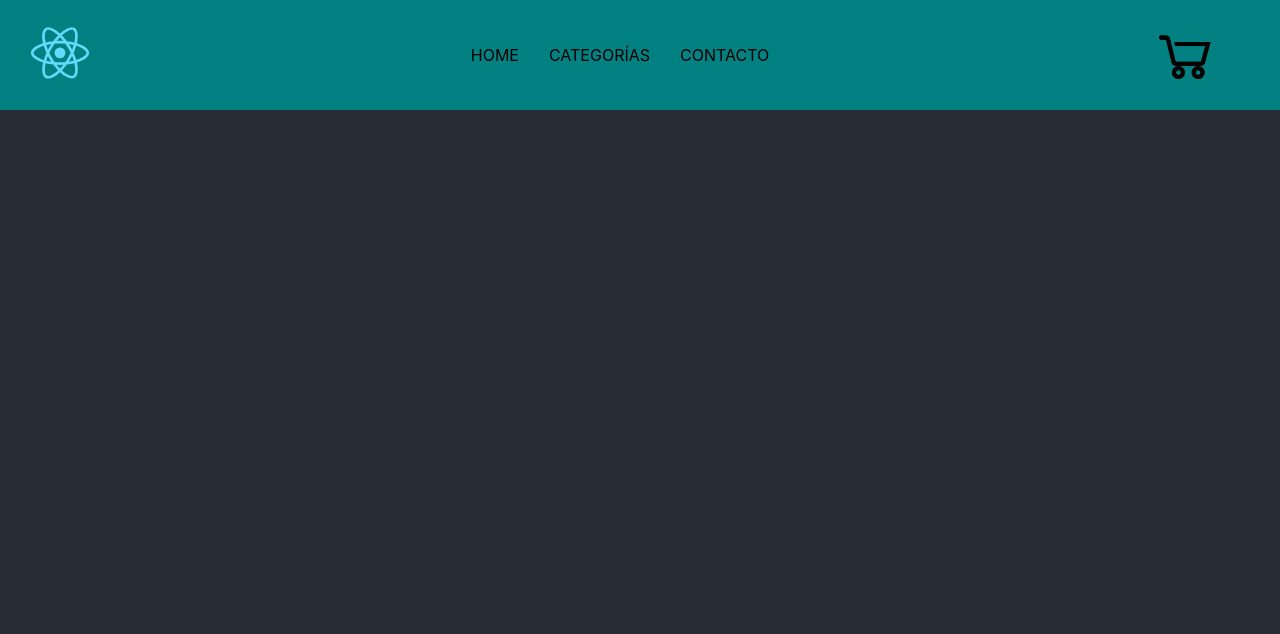
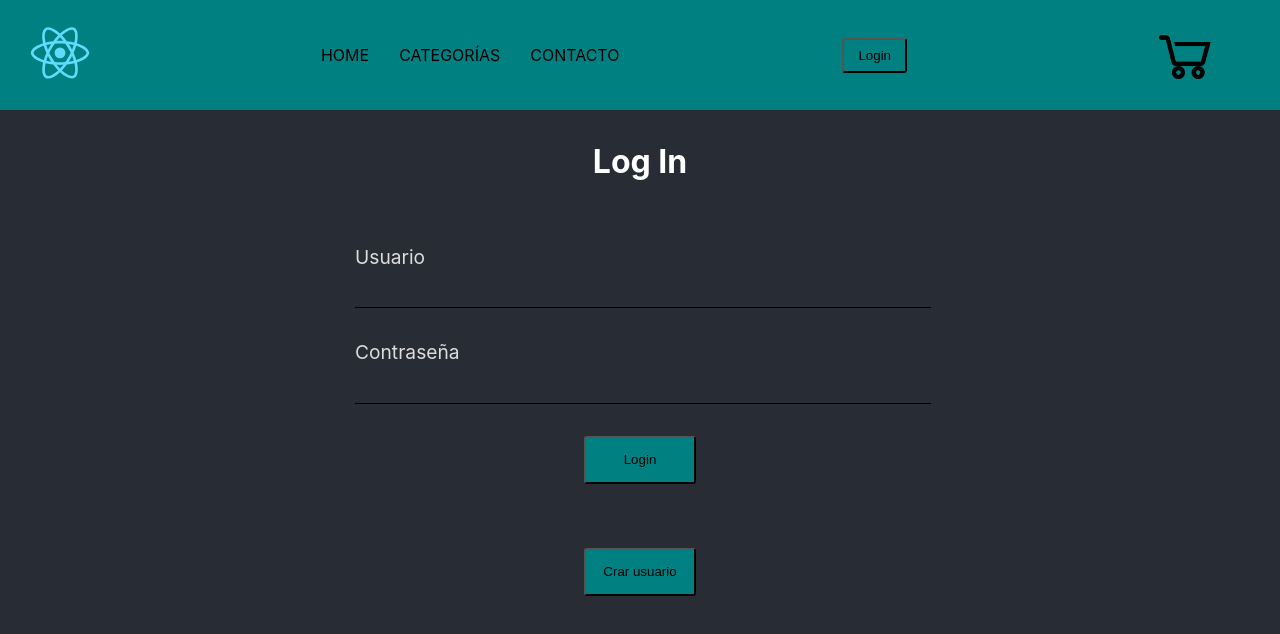
Before and after one commit to pedrolampo/proyecto-react, a React (Create React App) app: page /login in a window 1280 px wide. Shown: the top 634 px of the page. Built offline with nearby package versions, Linux system fonts and the light colour scheme.

Commit message:
manual login

```diff
--- a/src/App.js
+++ b/src/App.js
@@ -9,8 +9,22 @@ import { CartContextProvider } from './context/CartContext';
 import { ContactContextProvider } from './context/Contact';
 import { NotificationContextProvider } from './context/NotificationContext';
 import Notification from './components/Notification/Notification';
+import Login from './components/Login/Login';
+import { useEffect, useContext } from 'react';
+import UserContext from './context/UserContext';
 
 const App = () => {
+    const { login } = useContext(UserContext);
+
+    useEffect(() => {
+        const loggedUserJSON = window.localStorage.getItem('user');
+
+        if (loggedUserJSON) {
+            const objUser = JSON.parse(loggedUserJSON);
+            login(objUser);
+        }
+    }, []); //eslint-disable-line
+
     return (
         <div className="App">
             <CartContextProvider>
@@ -34,6 +48,7 @@ const App = () => {
                                     element={<CategoriesContainer />}
                                 />
                                 <Route path="/cart" element={<Cart />} />
+                                <Route path="/login" element={<Login />} />
                             </Routes>
                         </BrowserRouter>
                     </NotificationContextProvider>
--- a/src/components/Cart/Cart.js
+++ b/src/components/Cart/Cart.js
@@ -14,6 +14,7 @@ import {
 import { db } from '../../services/Firebase/firebase';
 import { NotificationContext } from '../../context/NotificationContext';
 import './Cart.css';
+import UserContext from '../../context/UserContext';
 
 const Cart = () => {
     const [processingOrder, setProcessingOrder] = useState(false);
@@ -22,6 +23,7 @@ const Cart = () => {
     const { contact, showForm, setShowForm, clearContact } =
         useContext(ContactContext);
     const { setNotification } = useContext(NotificationContext);
+    const { user } = useContext(UserContext);
 
     const confirmOrder = () => {
         if (Object.keys(contact).length > 0) {
@@ -111,6 +113,7 @@ const Cart = () => {
             }
         };
 
+        if (user) {
             if (Object.keys(itemsInCart).length > 0) {
                 return (
                     <div className="cartContainer">
@@ -160,6 +163,7 @@ const Cart = () => {
                         </Link>
                     </div>
                 );
+        } else return <h1>Necesitas estar logueado para ver el carrito.</h1>;
     };
 
     return (
--- a/src/components/Cart/PurchaseForm.css
+++ b/src/components/Cart/PurchaseForm.css
@@ -43,3 +43,9 @@ input::-webkit-inner-spin-button {
 input[type='number'] {
     -moz-appearance: textfield;
 }
+
+p.requiredFields {
+    color: white;
+    padding-top: 1rem;
+    align-self: flex-end;
+}
--- a/src/components/Cart/PurchaseForm.js
+++ b/src/components/Cart/PurchaseForm.js
@@ -1,13 +1,36 @@
 import { useContext } from 'react';
 import { ContactContext } from '../../context/Contact';
 import './PurchaseForm.css';
+import { NotificationContext } from '../../context/NotificationContext';
 
 const PurchaseForm = () => {
     const { setContact, setShowForm, submitError } = useContext(ContactContext);
+    const { setNotification } = useContext(NotificationContext);
 
     const submitContactInfo = (e) => {
         e.preventDefault();
         let contactInfo = document.querySelectorAll('.formInput');
+
+        const emailCheck = () => {
+            if (contactInfo[3].value.length) {
+                if (
+                    contactInfo[3].value.includes('@') &&
+                    contactInfo[3].value.includes('.com')
+                ) {
+                    return true;
+                }
+            }
+        };
+        let hasAtSign = emailCheck();
+
+        if (
+            contactInfo[0].value.length &&
+            contactInfo[1].value.length &&
+            contactInfo[2].value.length &&
+            contactInfo[3].value.length &&
+            contactInfo[5].value !== '' &&
+            hasAtSign
+        ) {
             setContact({
                 name: contactInfo[0].value,
                 adress: contactInfo[1].value,
@@ -18,37 +41,43 @@ const PurchaseForm = () => {
             });
             setShowForm(false);
             submitError();
+        } else
+            setNotification(
+                'error',
+                'Faltan campos por rellenar, o algunos no son correctos.'
+            );
     };
 
     return (
         <form>
-            <label htmlFor="name">Nombre completo:</label>
+            <label htmlFor="name">*Nombre completo:</label>
             <br />
-            <input className="formInput" id="name" type="text"></input>
+            <input className="formInput" id="name" type="text" />
             <br />
-            <label htmlFor="adress">Dirección:</label>
+            <label htmlFor="adress">*Dirección:</label>
             <br />
-            <input className="formInput" id="adress" type="text"></input>
+            <input className="formInput" id="adress" type="text" />
             <br />
-            <label htmlFor="phoneNumber">Nº de teléfono:</label>
+            <label htmlFor="phoneNumber">*Nº de teléfono:</label>
             <br />
-            <input className="formInput" id="phoneNumber" type="number"></input>
+            <input className="formInput" id="phoneNumber" type="number" />
             <br />
-            <label htmlFor="email">E-Mail:</label>
+            <label htmlFor="email">*E-Mail:</label>
             <br />
-            <input className="formInput" id="email"></input>
+            <input className="formInput" id="email" />
             <br />
             <label htmlFor="message">Comentario:</label>
             <br />
-            <input className="formInput" id="message" type="text"></input>
+            <input className="formInput" id="message" type="text" />
             <br />
-            <label htmlFor="paymentMethod">Seleccione método de pago:</label>
+            <label htmlFor="paymentMethod">*Seleccione método de pago:</label>
             <br />
             <select className="formInput" id="paymentMethod">
                 <option default></option>
                 <option>Transeferencia Bancaria</option>
                 <option>Efectivo</option>
             </select>
+            <p className="requiredFields">* Campos obligatorios</p>
             <button
                 onClick={(e) => {
                     submitContactInfo(e);
--- /dev/null
+++ b/src/components/Login/Login.css
@@ -0,0 +1,26 @@
+.loginContainer {
+    width: 1140px;
+    display: flex;
+    flex-direction: column;
+}
+
+h3 {
+    color: white;
+    text-align: center;
+    font-size: 2rem;
+    margin-bottom: 0;
+}
+
+form {
+    width: 50%;
+    align-self: center;
+}
+
+label {
+    padding-top: 2rem;
+}
+
+.loginButtons {
+    width: 7rem;
+    height: 3rem;
+}
--- /dev/null
+++ b/src/components/Login/Login.js
@@ -0,0 +1,60 @@
+import { useState, useContext } from 'react';
+import './Login.css';
+import UserContext from '../../context/UserContext';
+import { NotificationContext } from '../../context/NotificationContext';
+import { useNavigate, Navigate } from 'react-router-dom';
+
+const Login = () => {
+    const [username, setUsername] = useState('');
+    const [password, setPassword] = useState('');
+    const { user, login } = useContext(UserContext);
+    const { setNotification } = useContext(NotificationContext);
+    const navigate = useNavigate();
+
+    const handleLogin = (e) => {
+        e.preventDefault();
+
+        const objUser = {
+            username,
+            password,
+        };
+        let userData = document.querySelectorAll('.loginInput');
+        if (userData[0].value.length > 0 && userData[1].value.length > 0) {
+            login(objUser);
+            setNotification('success', `Bienvenido ${objUser.username}`);
+            navigate('/');
+        } else setNotification('error', 'Error al iniciar sesión.');
+    };
+
+    if (user) {
+        return <Navigate to="/" replace={true} />;
+    }
+
+    return (
+        <div className="loginContainer">
+            <h3>Log In</h3>
+            <form onSubmit={handleLogin}>
+                <label>Usuario</label>
+                <input
+                    className="loginInput"
+                    type="text"
+                    value={username}
+                    onChange={({ target }) => setUsername(target.value)}
+                />
+                <label>Contraseña</label>
+                <input
+                    className="loginInput"
+                    type="password"
+                    value={password}
+                    onChange={({ target }) => setPassword(target.value)}
+                />
+                <button className="loginButtons" type="submit">
+                    Login
+                </button>
+                <button className="loginButtons">Crar usuario</button>
+            </form>
+        </div>
+    );
+};
+
+export default Login;
--- a/src/components/NavBar/NavBar.css
+++ b/src/components/NavBar/NavBar.css
@@ -73,7 +73,7 @@ nav {
     color: white;
 }
 
-.login {
+.cartWidget {
     display: flex;
     align-items: center;
     justify-content: center;
@@ -81,6 +81,11 @@ nav {
     cursor: pointer;
 }
 
+.cartWidget a {
+    text-decoration: none;
+}
+
 .login a {
     text-decoration: none;
+    color: black;
 }
--- a/src/components/NavBar/NavBar.js
+++ b/src/components/NavBar/NavBar.js
@@ -1,9 +1,20 @@
+import { useContext } from 'react';
 import logo from '../../logo.svg';
 import { Link } from 'react-router-dom';
 import './NavBar.css';
 import CartWidget from '../CartWidget/CartWidget';
+import UserContext from '../../context/UserContext';
+import { NotificationContext } from '../../context/NotificationContext';
 
 const NavBar = () => {
+    const { user, logout } = useContext(UserContext);
+    const { setNotification } = useContext(NotificationContext);
+
+    const handleLogout = () => {
+        logout();
+        setNotification('error', `Hasta luego, ${user}`);
+    };
+
     return (
         <nav className="navbar">
             <div className="navContainer">
@@ -36,7 +47,16 @@ const NavBar = () => {
                         </li>
                     </ul>
                 </div>
-                <div className="login">
+                {user ? (
+                    <button className="login" onClick={handleLogout}>
+                        Logout
+                    </button>
+                ) : (
+                    <button className="login">
+                        <Link to={'/login'}>Login</Link>
+                    </button>
+                )}
+                <div className="cartWidget">
                     <Link to={'/cart'}>
                         <CartWidget />
                     </Link>
--- a/src/components/Notification/Notification.css
+++ b/src/components/Notification/Notification.css
@@ -6,10 +6,11 @@ div.notification1 {
     border-radius: 8px;
     display: flex;
     align-items: center;
-    position: absolute;
+    position: fixed;
     top: 8rem;
-    right: 1rem;
+    right: 3rem;
     font-size: 1.2rem;
+    justify-content: center;
 }
 
 div.notification2 {
--- /dev/null
+++ b/src/context/UserContext.js
@@ -0,0 +1,31 @@
+import React, { useState } from 'react';
+
+const UserContext = React.createContext();
+
+export const UserContextProvider = ({ children }) => {
+    const [user, setUser] = useState();
+
+    const login = (objUser) => {
+        setUser(objUser.username);
+        window.localStorage.setItem('user', JSON.stringify(objUser));
+    };
+
+    const logout = () => {
+        setUser();
+        window.localStorage.removeItem('user');
+    };
+
+    return (
+        <UserContext.Provider
+            value={{
+                user,
+                login,
+                logout,
+            }}
+        >
+            {children}
+        </UserContext.Provider>
+    );
+};
+
+export default UserContext;
--- a/src/index.js
+++ b/src/index.js
@@ -3,10 +3,13 @@ import ReactDOM from 'react-dom';
 import './index.css';
 import App from './App';
 import reportWebVitals from './reportWebVitals';
+import { UserContextProvider } from './context/UserContext';
 
 ReactDOM.render(
     <React.StrictMode>
-        <App />
+        <UserContextProvider>
+            <App />
+        </UserContextProvider>
     </React.StrictMode>,
     document.getElementById('root')
 );
```
Lines whose indentation alone changed are shown as unchanged.
